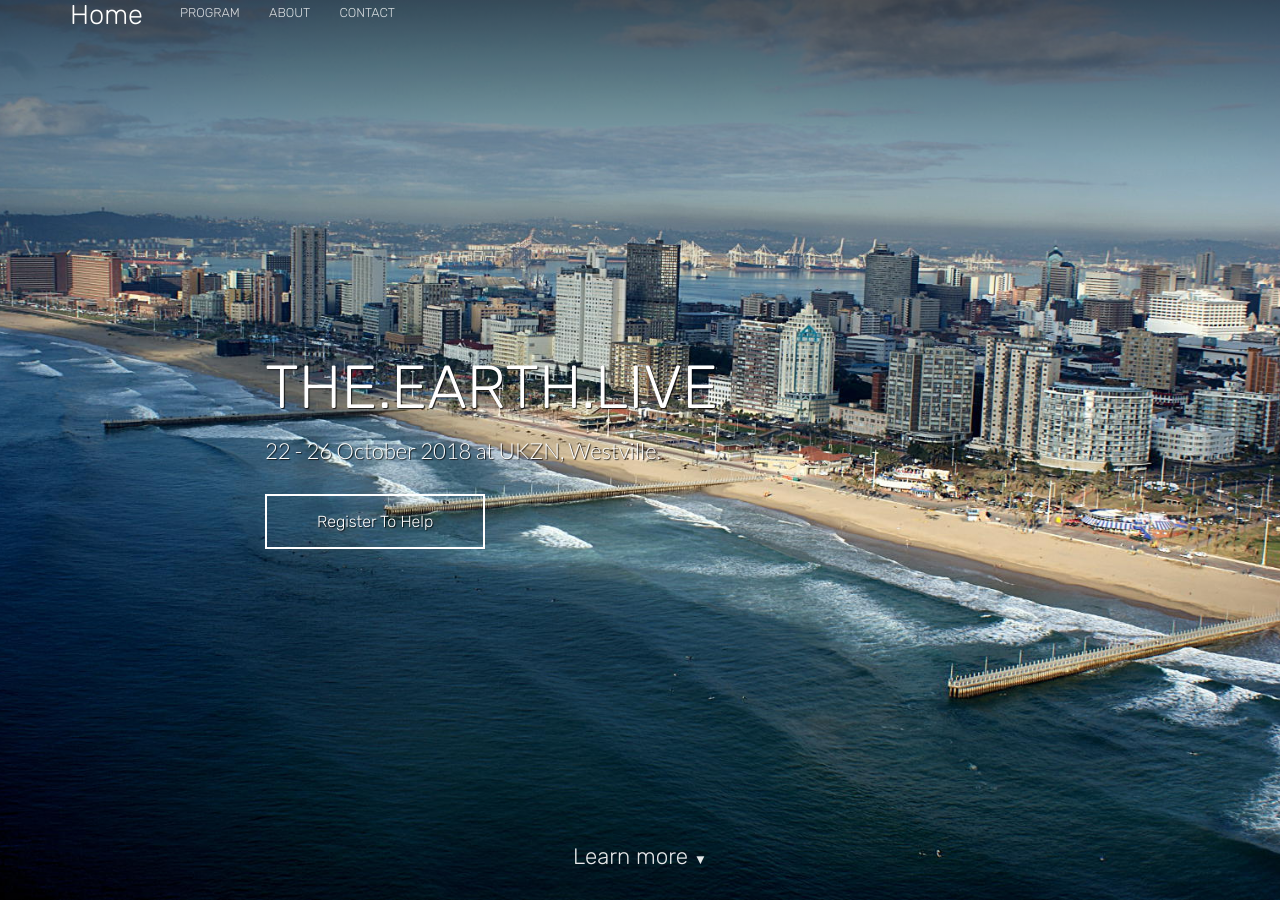
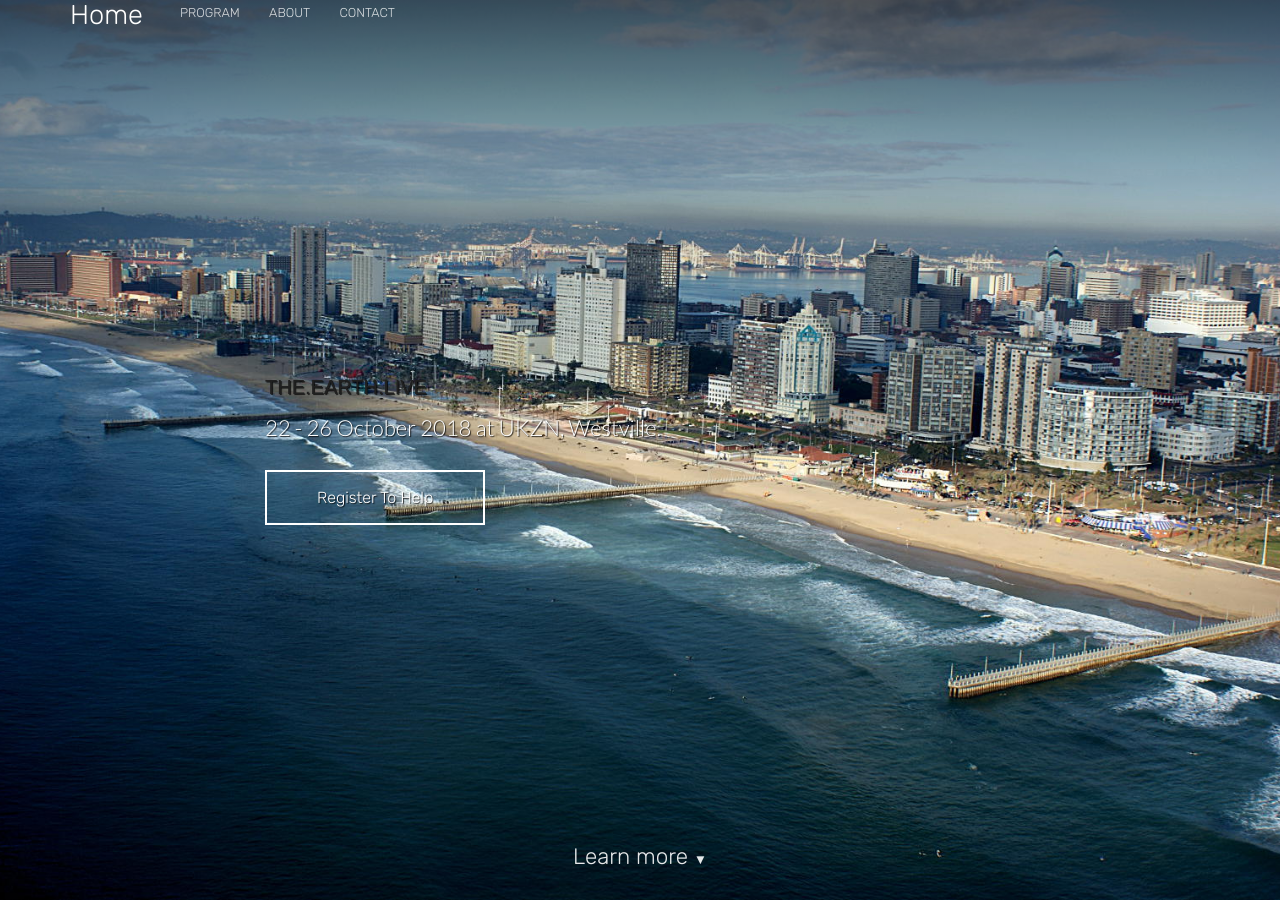
Before and after one commit to JustinPringle/earth-live, a Jekyll site: the page built from index.html, in a window 1280 px wide and 900 px high. Built offline with Jekyll 4.4.1, drawn with Linux system fonts in a browser that asks for light colours; nearby versions of some CDN libraries.

Commit message:
adding styles

```diff
--- a/index.html
+++ b/index.html
@@ -4,7 +4,9 @@ description: Workshop Website
 image: /images/beachfront2Bs.jpg
 bottom_image: https://unsplash.it/2000/1322?a=.png
 ---
-
+<style type="text/css">
+	h1, h2, h3, h4, h5, h6{color:#202020; font-family:"Century Gothic", CenturyGothic, AppleGothic, sans-serif; font-size:20px; line-height:125%; text-align:Left;}
+</style>
 <section class="hero" style="background-image: url({% include relative-src.html src=page.image %})">
 	<div class="inner-hero text-container">
 		<div class="hero-text-container">
```
